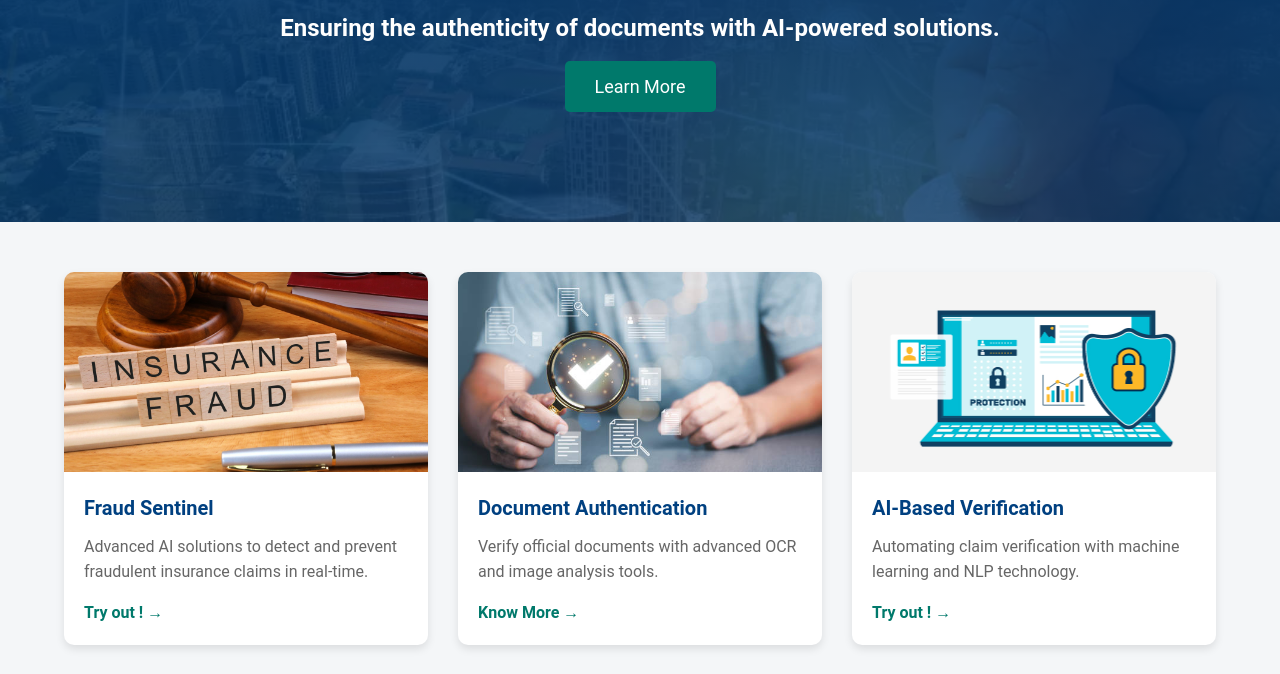
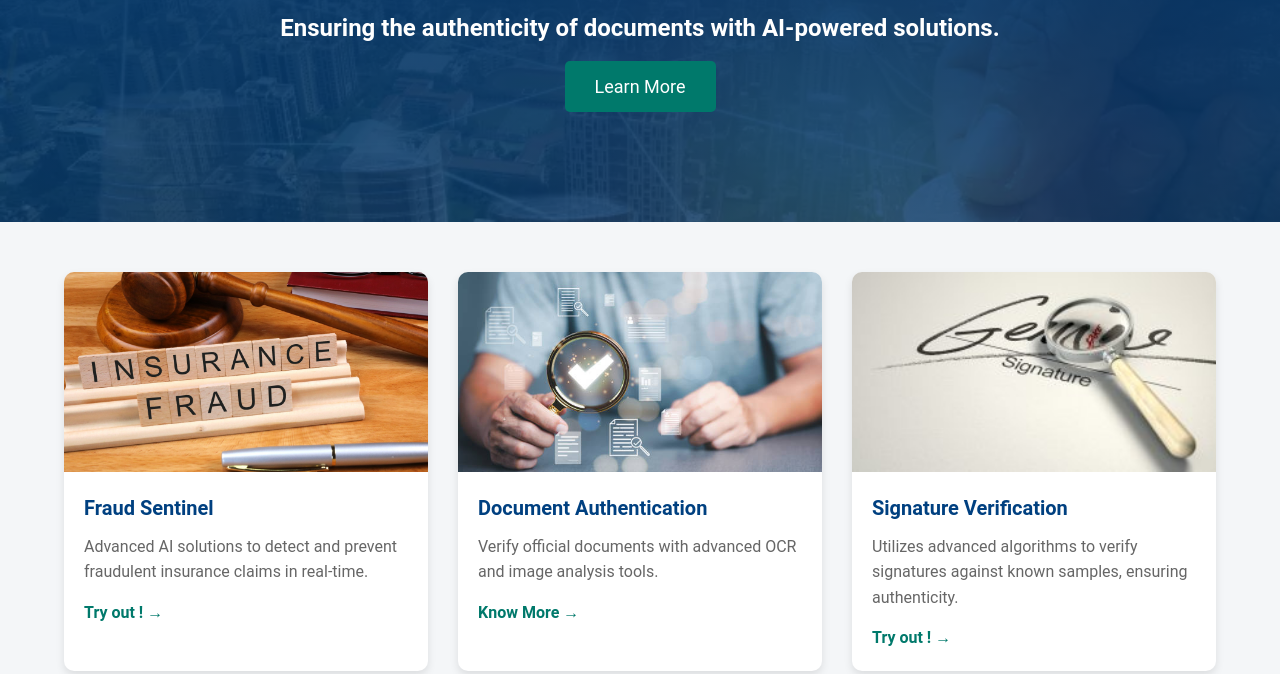
Before and after one commit to Vasu-bansal-24/NITI-SURAKSHA, a plain HTML site: page index.html in a window 1280 px wide. Shown: the part 278-952 px from the top of the page. Drawn offline with Linux system fonts and the light colour scheme.

Commit message:
Update index.html

```diff
--- a/index.html
+++ b/index.html
@@ -56,10 +56,10 @@
             </div>
 
             <div class="card">
-                <div class="card-image" style="background-image: url('ai-verification.jpg');"></div>
+                <div class="card-image" style="background-image: url('signature verification.jpg');"></div>
                 <div class="card-content">
-                    <h2>AI-Based Verification</h2>
-                    <p>Automating claim verification with machine learning and NLP technology.</p>
+                    <h2>Signature Verification</h2>
+                    <p>Utilizes advanced algorithms to verify signatures against known samples, ensuring authenticity.</p>
                     <a href="https://sbi-signature-verification.streamlit.app/">Try out ! →</a>
                 </div>
             </div>
```
